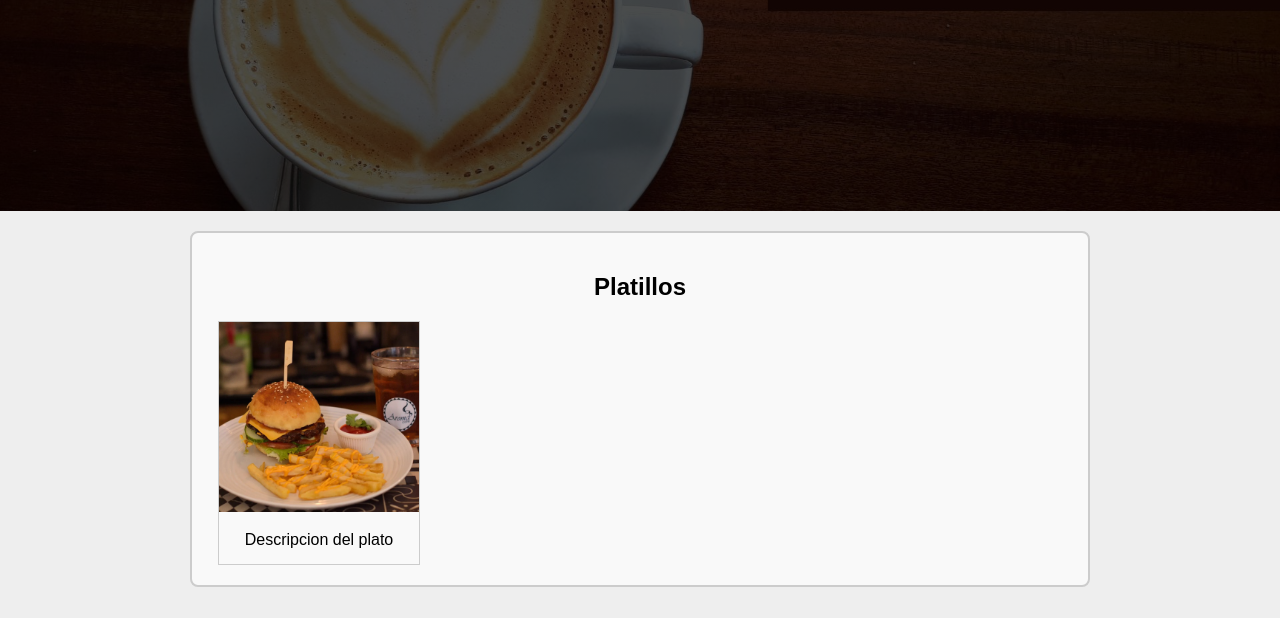
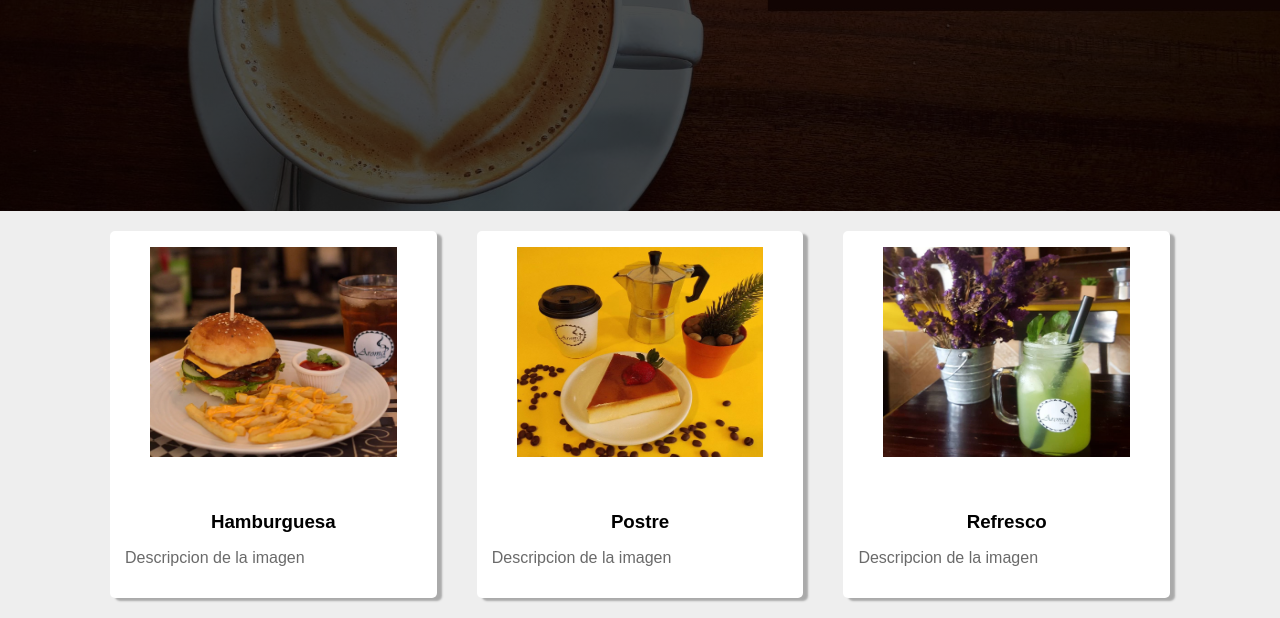
Before and after one commit to victoriavalencia06/CafeteriaAromaCafe, a plain HTML site: page views/menu.html in a window 1280 px wide. Shown: the part 349-967 px from the top of the page. Drawn offline with Linux system fonts and the light colour scheme.

Commit message:
Diseño del Menu donde se ven los platillos

```diff
--- a/css/estilos.css
+++ b/css/estilos.css
@@ -83,7 +83,7 @@ body {
 .hero-text {
     text-align: center;
     position: absolute;
-    top: 40%;
+    top: 35%;
     left: 50%;
     transform: translate(-50%, -40%);
     color: #fff;
@@ -364,6 +364,7 @@ body {
     font-size: 16px;
     margin: 4px 2px;
     cursor: pointer;
+    margin-bottom: 50px;
 }
 
 .btn-info2 {
@@ -507,24 +508,70 @@ textarea {
 }
 
 /*Diseño del menu de platillos*/
-div.gallery {
-  border: 1px solid #ccc;
+.gallery-container {
+    width: 100%;
+    display: flex;
+    max-width: 1100px;
+    flex-wrap: wrap; /* Permite que las galerías se ajusten en varias filas */
+    justify-content: space-between; /* Centra las galerías */
+    margin: 0 auto;
+}
+.gallery {
+    width: calc(33.33% - 40px);
+    margin: 20px;
+    border-radius: 5px;
+    overflow: hidden;
+    background: #fff;
+    box-shadow: #aaa 5px 3px 2px;
+    cursor: default;
+    transition: all 400ms ease;
 }
 
-div.gallery:hover {
-  border: 1px solid #777;
+.gallery:hover{
+    box-shadow: #ccc 5px 5px 20px;
+    transform: translateY(-3%);
 }
 
-div.gallery img {
-  width: 100%;
-  height: auto;
+.gallery img {
+    width: 100%;
+    height: 210px;
 }
 
-div.desc {
-  padding: 15px;
-  text-align: center;
+.gallery .gallery-desc {
+    padding: 15px;
+    text-align: center;
 }
 
+.gallery .gallery-desc p {
+    color: #6a6a6a;
+    text-align: justify;
+}
+
+.gallery .gallery-desc h3 {
+    margin-bottom: 10px;
+}
+/*.gallery-container {
+    display: flex;
+    flex-wrap: wrap;*/ /* Permite que los elementos se envuelvan a la siguiente fila */
+/*justify-content: center;*/ /* Centra las galerías dentro del contenedor */
+/*max-width: 1100px;
+    margin: 0 auto;
+}
+
+.gallery {
+    width: calc(33.333% - 40px);
+    margin: 20px;
+    border-radius: 5px;
+    overflow: hidden;
+    background: #fff;
+    box-shadow: 0px 1px 10px rgba(0,0,0,0,2);
+}
+.gallery img {
+    width: 100%;
+    height: auto;*/ /* Mantiene la proporción de la imagen */
+/*display: block;
+}*/
+/*
 * {
   box-sizing: border-box;
 }
@@ -533,8 +580,7 @@ div.desc {
   padding: 0 6px;
   float: none;
   width: 24.99999%;
-}
-
+}*/
 /* Estilos para el contenedor de la sección */
 .section-container {
     margin: 20px auto;
@@ -712,4 +758,9 @@ hr {
         display: table;
         clear: both;
     }
+
+    /*media query para pantallas pequeñas en el menu*/
+    .gallery {
+        width: calc(100% - 20px); /* Un elemento por fila en pantallas muy pequeñas */
+    }
 }
--- a/views/menu.html
+++ b/views/menu.html
@@ -37,12 +37,32 @@
         </div>
     </header>
     <main>
-        <div class="section-container">
-            <h2>Platillos</h2>
-            <div class="responsive">
-                <div class="gallery">
-                    <img src="../images/platosfuerte.jpg" alt="Plato fuerte" width="600" height="400">
-                    <div class="desc">Descripcion del plato</div>
+        <div class="gallery-container">
+            <div class="gallery">
+                <figure>
+                    <img src="../images/platosfuerte.jpg" alt="Hamburguesa" width="600" height="400"/>
+                </figure>
+                <div class="gallery-desc">
+                    <h3>Hamburguesa</h3>
+                    <p>Descripcion de la imagen</p>
+                </div>
+            </div>
+            <div class="gallery">
+                <figure>
+                    <img src="../images/postres.jpg" alt="Hamburguesa" width="600" height="400"/>
+                </figure>
+                <div class="gallery-desc">
+                    <h3>Postre</h3>
+                    <p>Descripcion de la imagen</p>
+                </div>
+            </div>
+            <div class="gallery">
+                <figure>
+                    <img src="../images/bebidafria.jpg" alt="Hamburguesa" width="600" height="400"/>
+                </figure>
+                <div class="gallery-desc">
+                    <h3>Refresco</h3>
+                    <p>Descripcion de la imagen</p>
                 </div>
             </div>
         </div>
```
